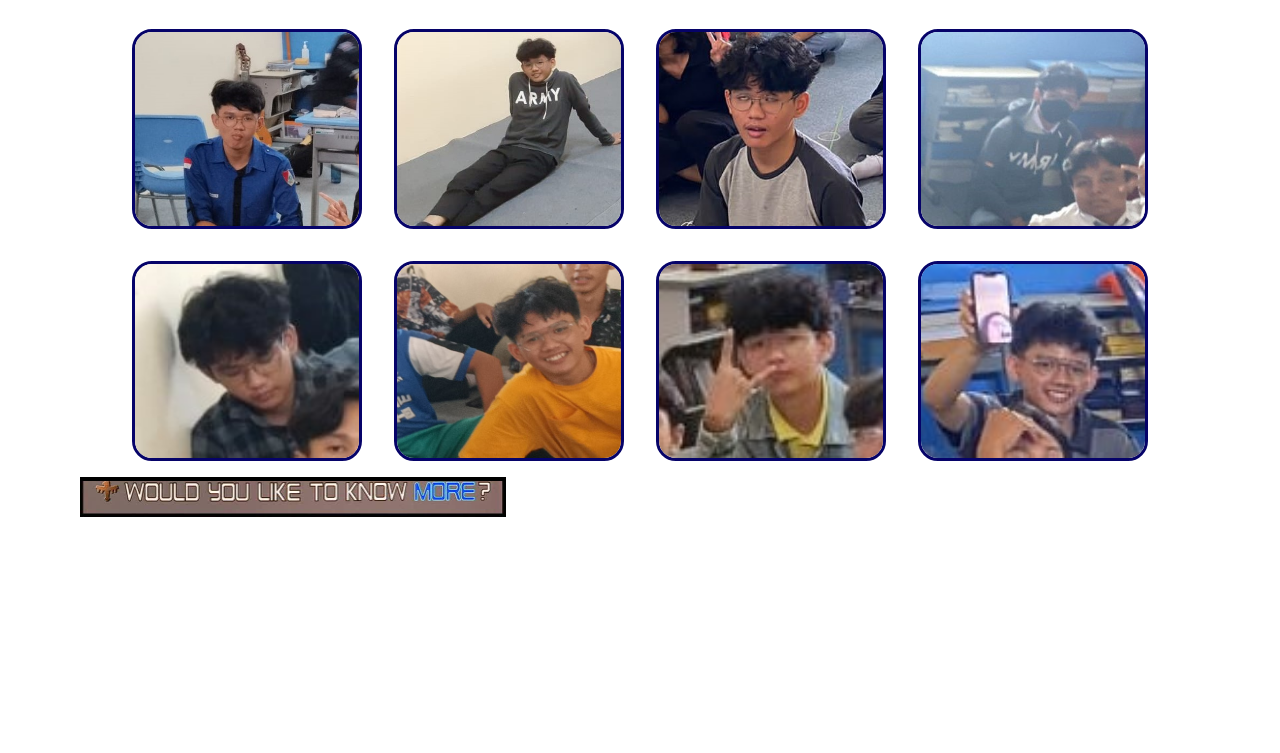
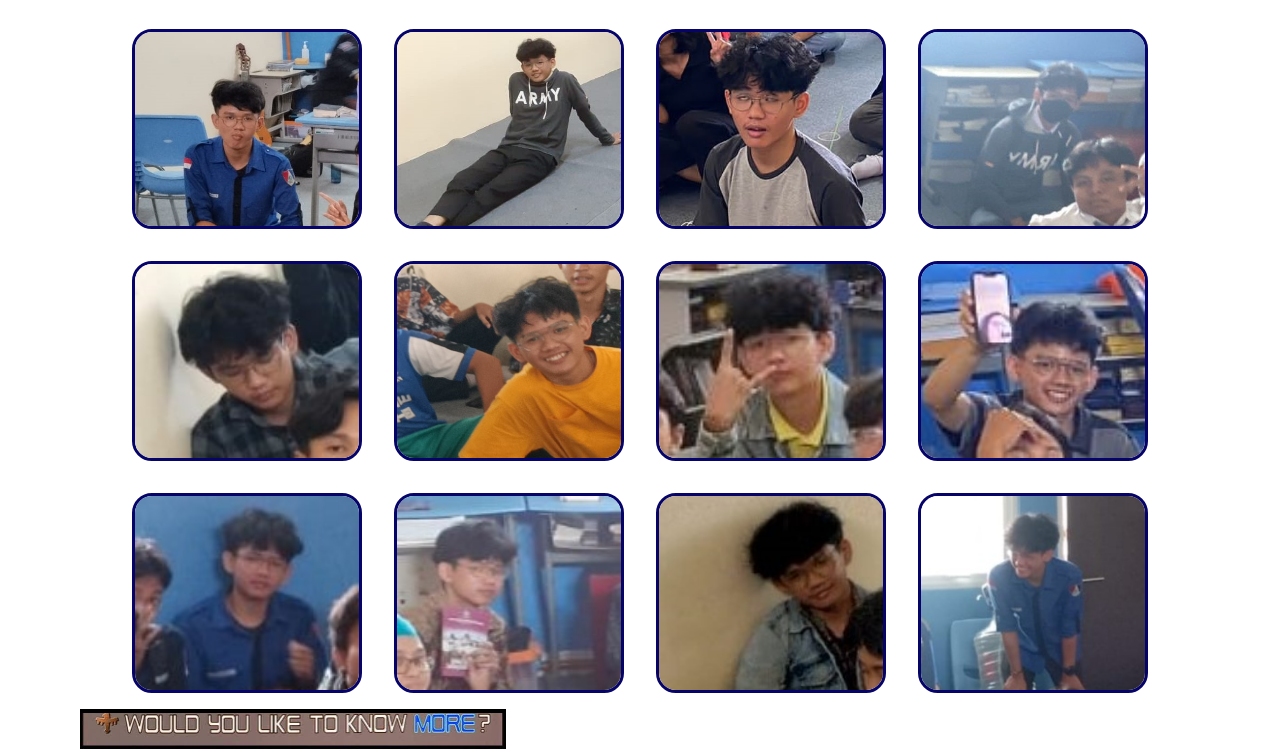
Before and after one commit to valentino-setiawan/Project-Remembrancer-V2, a plain HTML site: page NOT-Ind/KoA.html in a window 1280 px wide. Shown: the part 752-1505 px from the top of the page. Before the commit the page ends 1273 px from the top, so only its background shows below. Drawn offline with nearby package versions, Linux system fonts and the light colour scheme.

Commit message:
Moar Righteousness

```diff
--- a/NOT-Ind/KoA.html
+++ b/NOT-Ind/KoA.html
@@ -55,6 +55,10 @@
       <img src="../MediaDump/IMG-13.jpg">
       <img src="../MediaDump/IMG-14.jpg">
       <img src="../MediaDump/IMG-15.jpg">
+      <img src="../MediaDump/IMG-16.jpg">
+      <img src="../MediaDump/IMG-17.jpg">
+      <img src="../MediaDump/IMG-18.jpg">
+      <img src="../MediaDump/IMG-19.jpg">
     </div>
 
     <div class="Kill-em-all">
```
Also changed, not shown: MediaDump/IMG-16.jpg (added), MediaDump/IMG-17.jpg (added), MediaDump/IMG-18.jpg (added), MediaDump/IMG-19.jpg (added).
